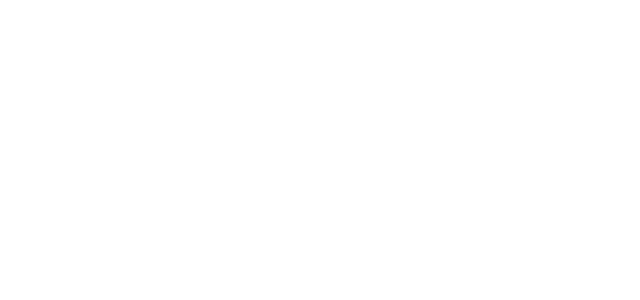
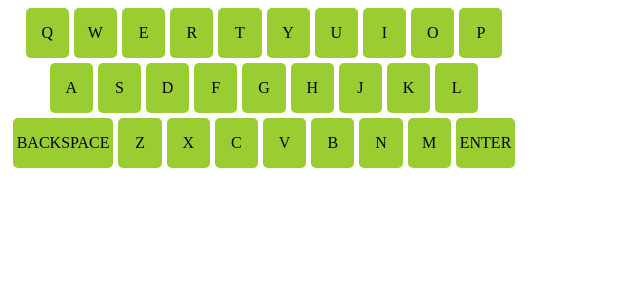
Before and after one commit to Gile987/wordle-clone-angular, an Angular app: page / in a window 1280 px wide. Shown: the top 300 px of the page, without its empty margins (0-640 px from the left). Built offline with nearby package versions, Linux system fonts and the light colour scheme.

Commit message:
Add virtual keyboard structure

```diff
--- a/src/app/app.component.html
+++ b/src/app/app.component.html
@@ -0,0 +1 @@
+<app-keyborad />
--- a/src/app/app.component.ts
+++ b/src/app/app.component.ts
@@ -1,12 +1,13 @@
 import { Component } from '@angular/core';
 import { RouterOutlet } from '@angular/router';
+import { KeyboradComponent } from './components/keyborad/keyborad.component';
 
 @Component({
   selector: 'app-root',
   standalone: true,
-  imports: [RouterOutlet],
+  imports: [RouterOutlet, KeyboradComponent],
   templateUrl: './app.component.html',
-  styleUrl: './app.component.scss'
+  styleUrl: './app.component.scss',
 })
 export class AppComponent {
   title = 'wordle-clone-angular';
--- /dev/null
+++ b/src/app/components/keyborad/data/keyboard.constants.ts
@@ -0,0 +1,32 @@
+import { IKeyboard } from '../interface/keyboard.interface';
+
+export const KEYS: IKeyboard[] = [
+  { id: 1, value: 'Q', letter: true },
+  { id: 2, value: 'W', letter: true },
+  { id: 3, value: 'E', letter: true },
+  { id: 4, value: 'R', letter: true },
+  { id: 5, value: 'T', letter: true },
+  { id: 6, value: 'Y', letter: true },
+  { id: 7, value: 'U', letter: true },
+  { id: 8, value: 'I', letter: true },
+  { id: 9, value: 'O', letter: true },
+  { id: 10, value: 'P', letter: true },
+  { id: 11, value: 'A', letter: true },
+  { id: 12, value: 'S', letter: true },
+  { id: 13, value: 'D', letter: true },
+  { id: 14, value: 'F', letter: true },
+  { id: 15, value: 'G', letter: true },
+  { id: 16, value: 'H', letter: true },
+  { id: 17, value: 'J', letter: true },
+  { id: 18, value: 'K', letter: true },
+  { id: 19, value: 'L', letter: true },
+  { id: 20, value: 'Backspace', letter: false },
+  { id: 21, value: 'Z', letter: true },
+  { id: 22, value: 'X', letter: true },
+  { id: 23, value: 'C', letter: true },
+  { id: 24, value: 'V', letter: true },
+  { id: 25, value: 'B', letter: true },
+  { id: 26, value: 'N', letter: true },
+  { id: 27, value: 'M', letter: true },
+  { id: 28, value: 'Enter', letter: false },
+];
--- /dev/null
+++ b/src/app/components/keyborad/interface/keyboard.interface.ts
@@ -0,0 +1,5 @@
+export interface IKeyboard {
+  id: number;
+  value: string;
+  letter: boolean;
+}
--- /dev/null
+++ b/src/app/components/keyborad/keyborad.component.html
@@ -0,0 +1,5 @@
+<div class="keyboard">
+  @for (key of keys; track key.id) {
+    <div class="key">{{ key.value.toUpperCase() }}</div>
+  }
+</div>
--- /dev/null
+++ b/src/app/components/keyborad/keyborad.component.scss
@@ -0,0 +1,18 @@
+.keyboard {
+  display: flex;
+  flex-wrap: wrap;
+  gap: 5px;
+  width: 32rem;
+  height: 10rem;
+  justify-content: center;
+
+  .key {
+    border-radius: 5px;
+    padding: 4px;
+    background-color: yellowgreen;
+    align-items: center;
+    justify-content: center;
+    display: flex;
+    flex-basis: 2.2rem;
+  }
+}
--- /dev/null
+++ b/src/app/components/keyborad/keyborad.component.ts
@@ -0,0 +1,14 @@
+import { Component } from '@angular/core';
+import { KEYS } from './data/keyboard.constants';
+import { IKeyboard } from './interface/keyboard.interface';
+
+@Component({
+  selector: 'app-keyborad',
+  standalone: true,
+  imports: [],
+  templateUrl: './keyborad.component.html',
+  styleUrl: './keyborad.component.scss',
+})
+export class KeyboradComponent {
+  keys: IKeyboard[] = KEYS.map((key) => key);
+}
```
